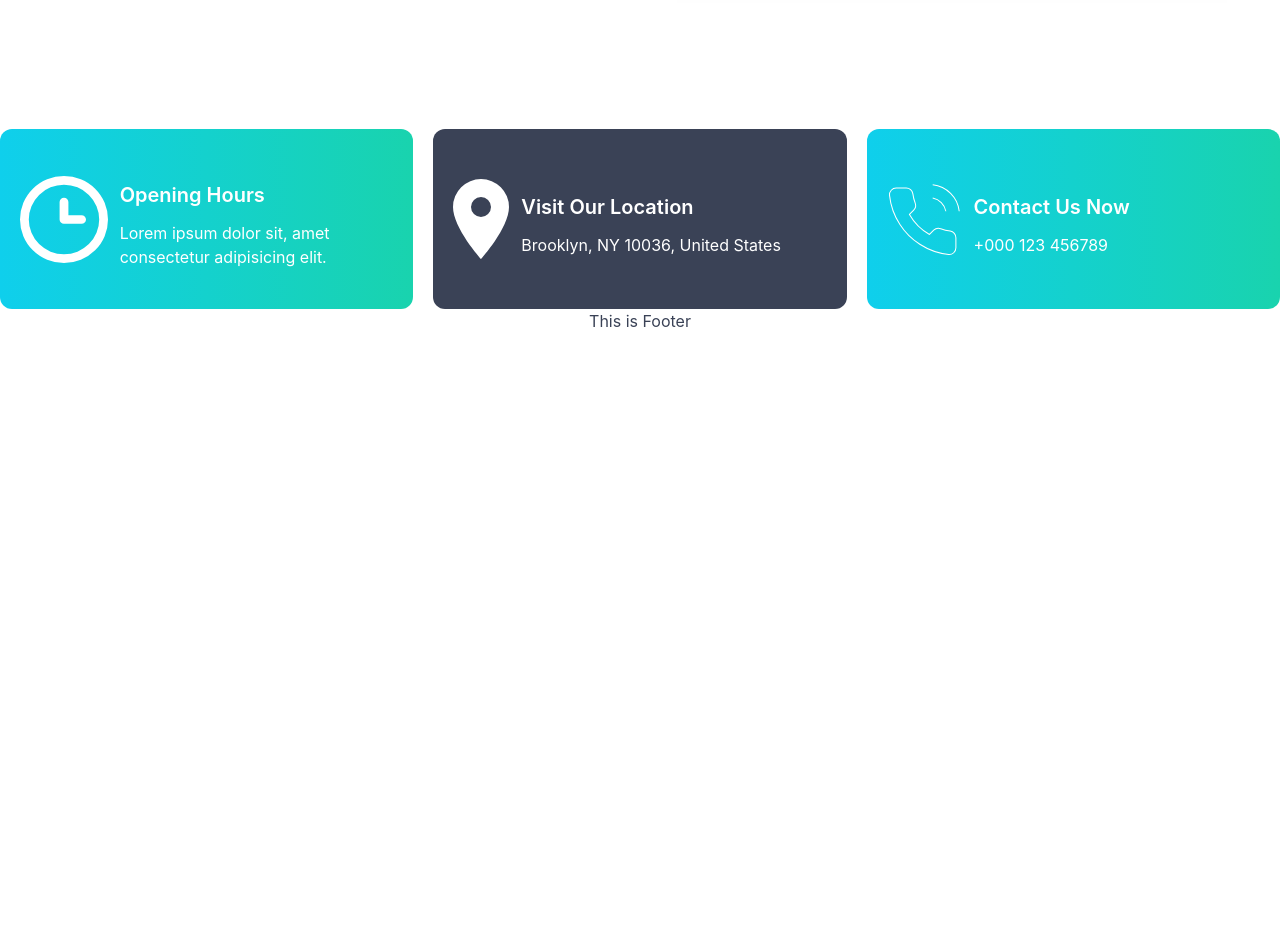
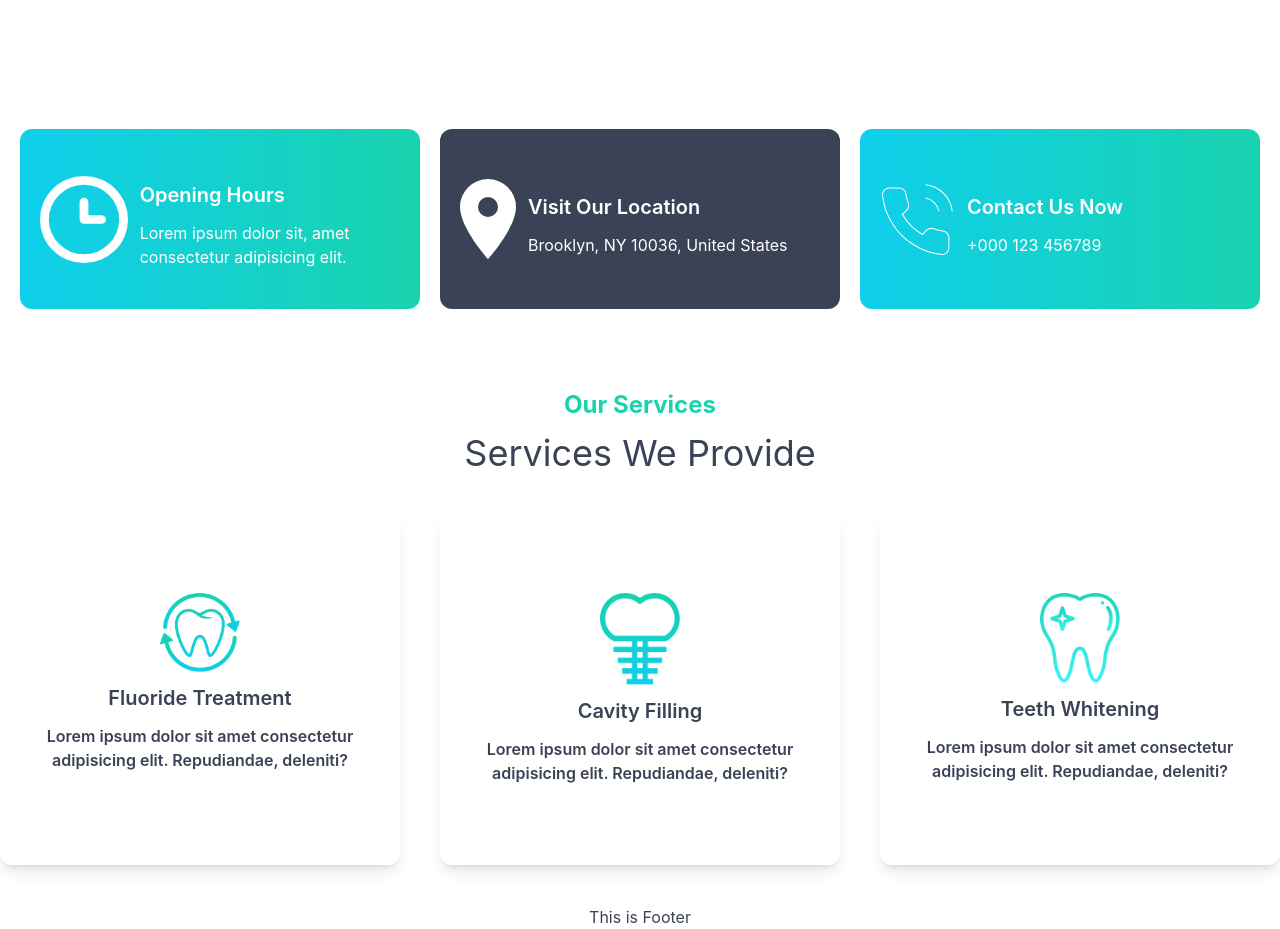
Before and after one commit to mahin-wd/doctors-panel-client, a React (Create React App) app: page / in a window 1280 px wide. Shown: the part 700-1629 px from the top of the page. Before the commit the page ends 1033 px from the top, so only its background shows below. Built offline with nearby package versions, Linux system fonts and the light colour scheme.

Commit message:
added services part

```diff
--- a/src/Pages/Home/Banner/Banner.js
+++ b/src/Pages/Home/Banner/Banner.js
@@ -5,7 +5,7 @@ const Banner = () => {
     return (
             <div className="hero bg-base-100 my-40">
                 <div className="hero-content flex-col lg:flex-row-reverse">
-                    <img src={chair} className=" w-1/2 rounded-lg shadow-2xl my-5" alt="" />
+                    <img src={chair} className=" lg:w-1/2 rounded-lg shadow-2xl my-5" alt="" />
                     <div className='text-start'>
                         <h1 className="text-5xl font-bold text-accent">Your New Smile Starts Here</h1>
                         <p className="py-6 text-accent">Provident cupiditate voluptatem et in. Quaerat fugiat ut assumenda excepturi exercitationem quasi. In deleniti eaque aut repudiandae et a id nisi.</p>
--- a/src/Pages/Home/Home/Home.js
+++ b/src/Pages/Home/Home/Home.js
@@ -1,12 +1,14 @@
 import React from 'react';
 import Banner from '../Banner/Banner';
 import Info from '../Info/Info';
+import OurServices from '../OerServices/OurServices';
 
 const Home = () => {
     return (
         <div>
             <Banner />
             <Info />
+            <OurServices />
         </div>
     );
 };
--- a/src/Pages/Home/Info/Info.js
+++ b/src/Pages/Home/Info/Info.js
@@ -5,7 +5,9 @@ import marker from '../../../assets/icons/marker.svg'
 
 const Info = () => {
     return (
-        <div className='grid grid-cols-1 md:grid-cols-2 lg:grid-cols-3 gap-5'>
+
+        //* HardCoded Card
+        <div className='grid grid-cols-1 md:grid-cols-2 lg:grid-cols-3 gap-5 mx-5'>
             <div className='bg-gradient-to-r from-primary to-secondary border-none text-white flex items-center w-full py-10 px-5 rounded-xl'>
                 <img src={clock} alt="" />
                 <div className='text-start ml-3'>
--- /dev/null
+++ b/src/Pages/Home/OerServices/Card.js
@@ -0,0 +1,16 @@
+import React from 'react';
+
+const Card = ({service}) => {
+    const {name, image, description} = service;
+    return (
+        <div className='flex  flex-col items-center w-full shadow-lg rounded-xl py-20 px-5'>
+            <img className='w-20' src={image} alt="" />
+            <div>
+                <h2 className="text-xl font-semibold my-3">{name}</h2>
+                <p className='font-semibold'>{description}</p>
+            </div>
+        </div>
+    );
+};
+
+export default Card;
--- /dev/null
+++ b/src/Pages/Home/OerServices/OurServices.js
@@ -0,0 +1,45 @@
+import React from 'react';
+import fluoride from '../../../assets/images/fluoride.png'
+import whitening from '../../../assets/images/whitening.png'
+import cavity from '../../../assets/images/cavity.png'
+import Card from './Card';
+
+const OurServices = () => {
+
+    const cardData = [
+        {
+            id: 1,
+            image: fluoride,
+            name: "Fluoride Treatment",
+            description: "Lorem ipsum dolor sit amet consectetur adipisicing elit. Repudiandae, deleniti?"
+        },
+        {
+            id: 2,
+            image: cavity,
+            name: "Cavity Filling",
+            description: "Lorem ipsum dolor sit amet consectetur adipisicing elit. Repudiandae, deleniti?"
+        },
+        {
+            id: 3,
+            image: whitening,
+            name: "Teeth Whitening",
+            description: "Lorem ipsum dolor sit amet consectetur adipisicing elit. Repudiandae, deleniti?"
+        }
+    ]
+
+    return (
+
+        <div className='mt-20'>
+            <p className="text-2xl text-secondary font-bold">Our Services</p>
+            <h3 className="text-4xl my-3">Services We Provide</h3>
+            <div className='grid grid-cols-1 md:grid-cols-2 lg:grid-cols-3 gap-10 my-10'>
+                {
+                    cardData.map(service => <Card key={service.id} service={service}></Card>)
+                }
+            </div>
+
+        </div>
+    );
+};
+
+export default OurServices;
```
